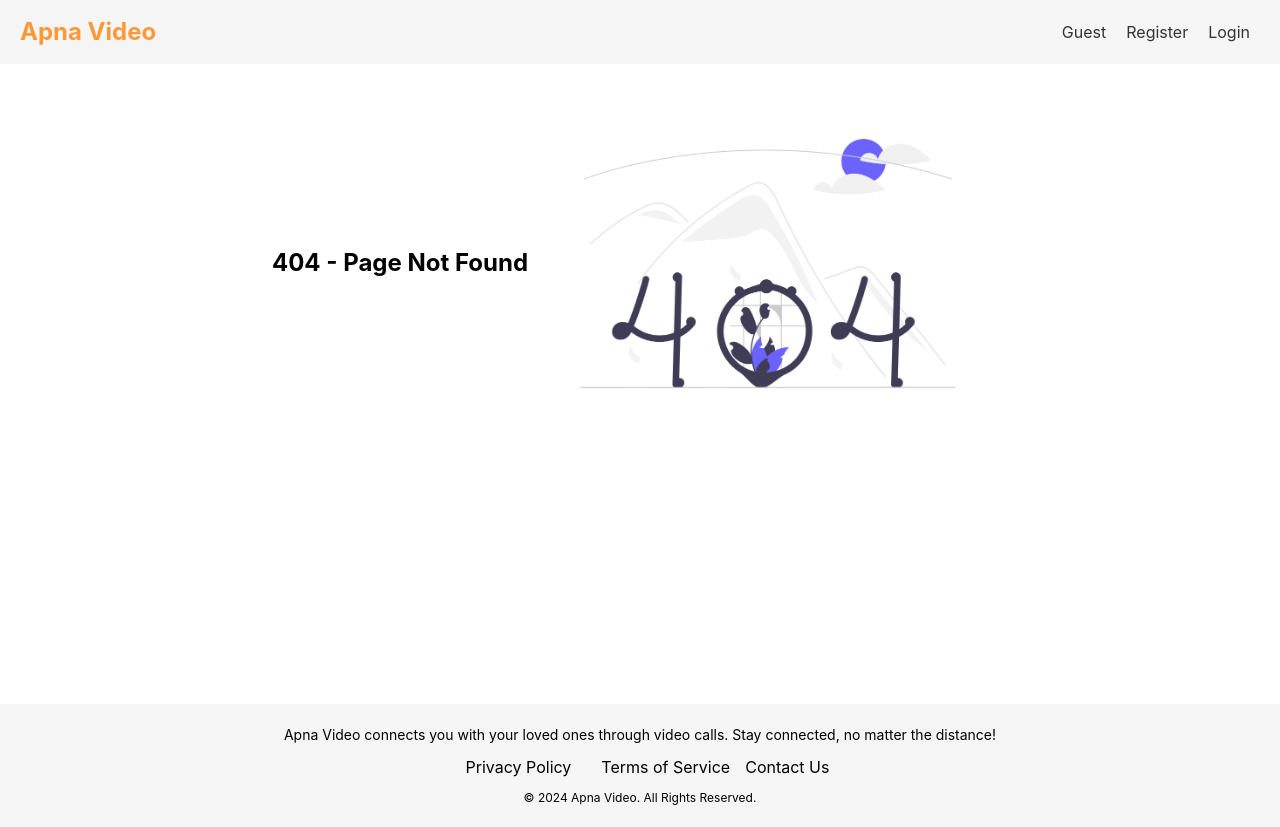
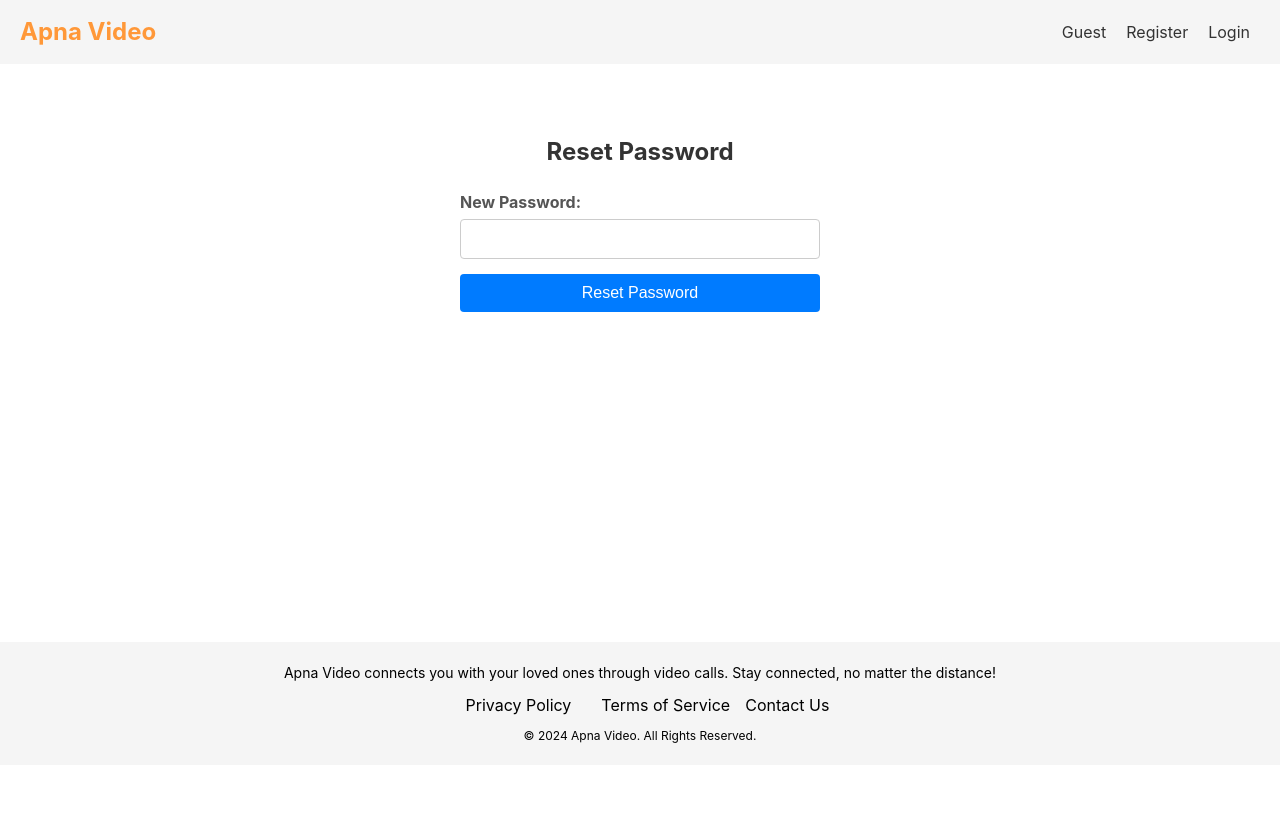
Before and after one commit to tsujit74/apnavideo, a React (Vite) app in the folder frontend/my-vite-app/: page /reset-password/1 in a window 1280 px wide. After the commit the page ends 800 px from the top, so only its background shows below. Built offline with nearby package versions, Linux system fonts and the light colour scheme.

Commit message:
Reset Password Implementation

```diff
--- a/frontend/my-vite-app/src/App.jsx
+++ b/frontend/my-vite-app/src/App.jsx
@@ -12,9 +12,12 @@ import Footer from "./pages/Footer.jsx";
 import { useState } from "react";
 import { UserProvider } from "./contexts/UserContext.jsx";
 import { SnackbarProvider } from "notistack";
-import PrivacyPolicy from './pages/PrivacyPolicy.jsx';
+import PrivacyPolicy from "./pages/PrivacyPolicy.jsx";
 import TermsOfService from "./pages/TermsOfServices.jsx";
 import ContactPage from "./pages/ContactPage.jsx";
+import ForgetPassword from "./pages/ForgetPassword.jsx";
+import ResetPassword from './pages/ResetPassword.jsx'
+
 function App() {
   // const [user, setUser] = useState(null);
   return (
@@ -31,8 +34,13 @@ function App() {
                 <Route path="/history" element={<History />} />
                 <Route path="/:url" element={<VideoMeetComponent />} />
                 <Route path="/privacy-policy" element={<PrivacyPolicy />} />
-                <Route path="/terms-service" element={<TermsOfService/>} />
-                <Route path="/contact-page" element={<ContactPage/>}/>
+                <Route path="/terms-service" element={<TermsOfService />} />
+                <Route path="/contact-page" element={<ContactPage />} />
+                <Route path="/forget-password" element={<ForgetPassword />} />
+                <Route
+                  path="/reset-password/:token"
+                  element={<ResetPassword />}
+                />
                 <Route path="*" element={<NotFound />} />
               </Routes>
             </AuthProvider>
--- /dev/null
+++ b/frontend/my-vite-app/src/pages/ForgetPassword.jsx
@@ -0,0 +1,80 @@
+import React, { useState } from 'react';
+import axios from 'axios';
+import { Snackbar } from '@mui/material'; // Optional: For notifications
+import { useNavigate } from 'react-router-dom';
+import '../styles/ForgetPassword.css'
+import server from '../environment';
+import CircularProgress from '@mui/material/CircularProgress';
+
+const ForgetPassword = () => {
+  const [email, setEmail] = useState('');
+  const [message, setMessage] = useState('');
+  const [open, setOpen] = useState(false);
+
+  const [loading, setLoading] = useState(false);
+  const navigate = useNavigate(); // For navigation after success
+
+  const handleSubmit = async (e) => {
+    e.preventDefault();
+
+    try {
+      setLoading(true)
+      const response = await axios.post(`${server}/api/v1/users/forgetPassword`, {
+        email,
+      });
+      setMessage(response.data.message);
+      setOpen(true);
+      // Optionally redirect to another page after success
+      setTimeout(() => navigate('/auth'), 2000);
+    } catch (error) {
+      setMessage(error.response.data.message || 'An error occurred.');
+      setOpen(true);
+    }finally{
+      setLoading(false);
+    }
+  };
+
+  const handleClose = () => {
+    setOpen(false);
+  };
+
+  return (
+    <div className="forgetPage">
+      {loading && (
+        <div
+          style={{ position: "absolute", top: "40%", left: "50%", zIndex: 9 }}
+        >
+          <CircularProgress />
+        </div>
+      )}
+    <div className="containerForget" style={{opacity:loading ? 0.5:1}}>
+
+
+      <h3>Forget Password</h3>
+      <form onSubmit={handleSubmit}>
+        <div className="form-group">
+          <label htmlFor="email">Email:</label>
+          <input
+            type="email"
+            id="email"
+            value={email}
+            onChange={(e) => setEmail(e.target.value)}
+            placeholder='Enter Your Email'
+            required
+          />
+        </div>
+        <button type="submit">Send Reset Link</button>
+      </form>
+
+      <Snackbar
+        open={open}
+        autoHideDuration={6000}
+        onClose={handleClose}
+        message={message}
+      />
+    </div>
+    </div>
+  );
+};
+
+export default ForgetPassword;
--- /dev/null
+++ b/frontend/my-vite-app/src/pages/ResetPassword.jsx
@@ -0,0 +1,77 @@
+import React, { useState } from "react";
+import axios from "axios";
+import { Snackbar } from "@mui/material";
+import { useParams, useNavigate } from "react-router-dom";
+import "../styles/ResetPassword.css";
+import server from "../environment";
+import CircularProgress from "@mui/material/CircularProgress";
+
+const ResetPassword = () => {
+  const [password, setPassword] = useState("");
+  const [message, setMessage] = useState("");
+  const [open, setOpen] = useState(false);
+  const [loading, setLoading] = useState(false);
+  const { token } = useParams();
+  const navigate = useNavigate();
+
+  const handleSubmit = async (e) => {
+    e.preventDefault();
+
+    try {
+      setLoading(true);
+      const response = await axios.post(`${server}/resetPassword`, {
+        token,
+        password,
+      });
+      setMessage(response.data.message);
+      setOpen(true);
+      setTimeout(() => navigate("/auth"), 2000);
+    } catch (error) {
+      setMessage(error.response.data.message || "An error occurred.");
+      setOpen(true);
+    } finally {
+      setLoading(false);
+    }
+  };
+
+  const handleClose = () => {
+    setOpen(false);
+  };
+
+  return (
+    <div className="resetPassword">
+      {loading && (
+        <div
+          style={{ position: "absolute", top: "40%", left: "50%", zIndex: 9 }}
+        >
+          <CircularProgress />
+        </div>
+      )}
+      <div className="container" style={{ opacity: loading ? 0.5 : 1 }}>
+        <h2>Reset Password</h2>
+        <form onSubmit={handleSubmit}>
+          <div className="form-group">
+            <label htmlFor="password">New Password:</label>
+            <input
+              type="password"
+              id="password"
+              value={password}
+              onChange={(e) => setPassword(e.target.value)}
+              required
+            />
+          </div>
+          <button type="submit">Reset Password</button>
+        </form>
+
+        <Snackbar
+          open={open}
+          autoHideDuration={6000}
+          onClose={handleClose}
+          message={message}
+        />
+      </div>
+    </div>
+  );
+};
+
+export default ResetPassword;
--- a/frontend/my-vite-app/src/pages/authentication.jsx
+++ b/frontend/my-vite-app/src/pages/authentication.jsx
@@ -6,7 +6,7 @@ import CssBaseline from "@mui/material/CssBaseline";
 import TextField from "@mui/material/TextField";
 import FormControlLabel from "@mui/material/FormControlLabel";
 import Checkbox from "@mui/material/Checkbox";
-import Link from "@mui/material/Link";
+import {Link} from "react-router-dom";
 import Paper from "@mui/material/Paper";
 import Box from "@mui/material/Box";
 import Grid from "@mui/material/Grid";
@@ -158,7 +158,7 @@ export default function Authentication() {
               justifyContent: "center",
               alignItems: "flex-start",
               bgcolor: "#fff",
-              marginTop:"0",
+              marginTop: "0",
             }}
           >
             <CssBaseline />
@@ -258,6 +258,8 @@ export default function Authentication() {
                     id="password"
                   />
 
+                  <Link to={"/forget-password"}>Forget Password</Link>
+
                   <p style={{ color: "red" }}>{error}</p>
 
                   <Button
--- /dev/null
+++ b/frontend/my-vite-app/src/styles/ForgetPassword.css
@@ -0,0 +1,64 @@
+/* ForgetPassword.css */
+.forgetPage{
+    height: 67vh;
+}
+
+.containerForget {
+    max-width: 400px;
+    margin: 50px auto;
+    padding: 20px;
+    background-color: #fff;
+
+  }
+
+  .containerForget h3 {
+    text-align: center;
+    margin-bottom: 20px;
+    color: #333;
+  }
+
+  .containerForget .form-group {
+    margin-bottom: 15px;
+  }
+
+  .containerForget label {
+    display: block;
+    margin-bottom: 5px;
+    font-weight: bold;
+    color: #555;
+  }
+
+  .containerForget input[type="email"] {
+    width: 100%;
+    padding: 10px;
+    border: 1px solid #ccc;
+    border-radius: 4px;
+    font-size: 16px;
+  }
+
+  .containerForget button {
+    width: 100%;
+    padding: 10px;
+    background-color: #007bff;
+    border: none;
+    border-radius: 4px;
+    color: #fff;
+    font-size: 16px;
+    cursor: pointer;
+    transition: background-color 0.3s ease;
+  }
+
+  .containerForget button:hover {
+    background-color: #0056b3;
+  }
+
+  .containerForget .snackbar {
+    background-color: #333;
+    color: #fff;
+    border-radius: 4px;
+    padding: 10px;
+    position: fixed;
+    top: 20px;
+    right: 20px;
+    z-index: 1000;
+  }
--- /dev/null
+++ b/frontend/my-vite-app/src/styles/ResetPassword.css
@@ -0,0 +1,64 @@
+/* ResetPassword.css */
+
+.resetPassword{
+    height: 66vh;
+}
+
+.resetPassword .container {
+  max-width: 400px;
+  margin: 50px auto;
+  padding: 20px;
+  background-color: #fff;
+}
+
+.resetPassword h2 {
+  text-align: center;
+  margin-bottom: 20px;
+  color: #333;
+}
+
+.resetPassword .form-group {
+  margin-bottom: 15px;
+}
+
+.resetPassword label {
+  display: block;
+  margin-bottom: 5px;
+  font-weight: bold;
+  color: #555;
+}
+
+.resetPassword input[type="password"] {
+  width: 100%;
+  padding: 10px;
+  border: 1px solid #ccc;
+  border-radius: 4px;
+  font-size: 16px;
+}
+
+.resetPassword button {
+  width: 100%;
+  padding: 10px;
+  background-color: #007bff;
+  border: none;
+  border-radius: 4px;
+  color: #fff;
+  font-size: 16px;
+  cursor: pointer;
+  transition: background-color 0.3s ease;
+}
+
+.resetPassword button:hover {
+  background-color: #0056b3;
+}
+
+.resetPassword .snackbar {
+  background-color: #333;
+  color: #fff;
+  border-radius: 4px;
+  padding: 10px;
+  position: fixed;
+  top: 20px;
+  right: 20px;
+  z-index: 1000;
+}
```
Also changed, not shown: 2 other files (tests, documents, lock files or other folders).
